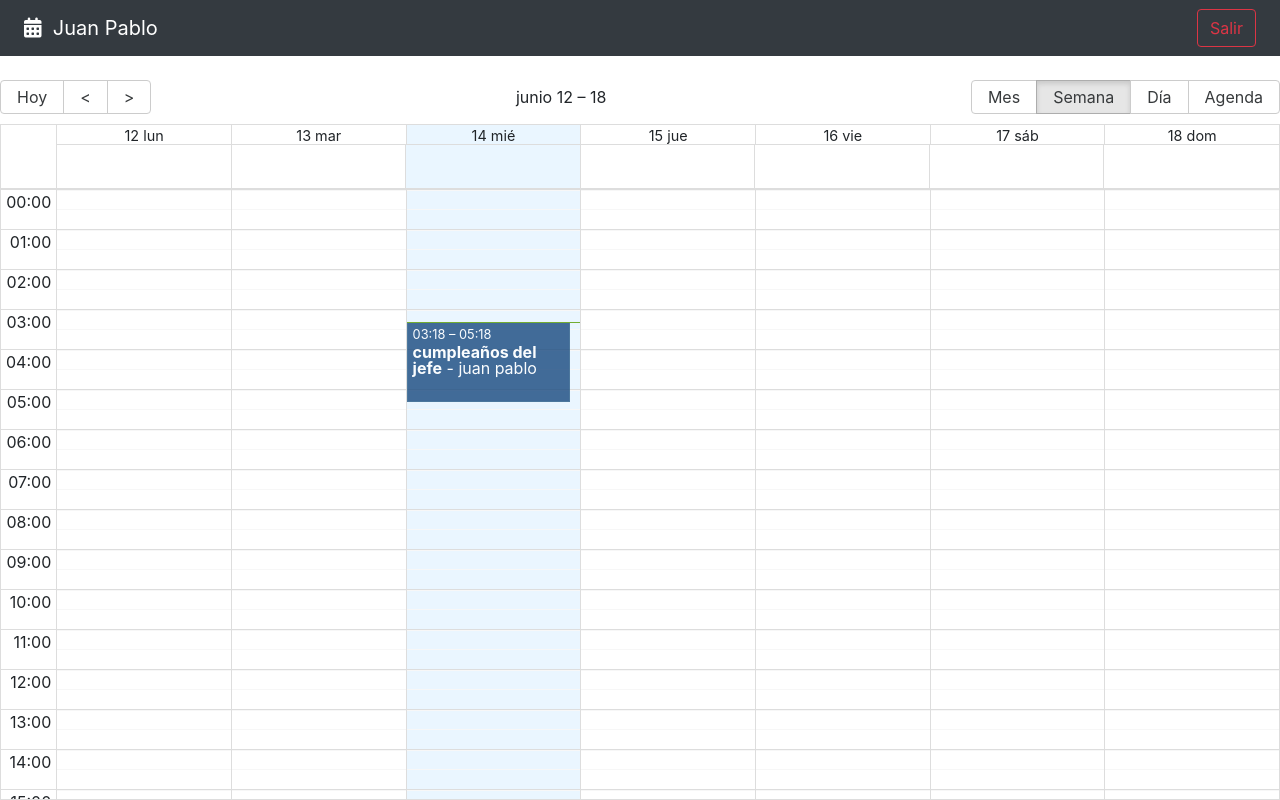
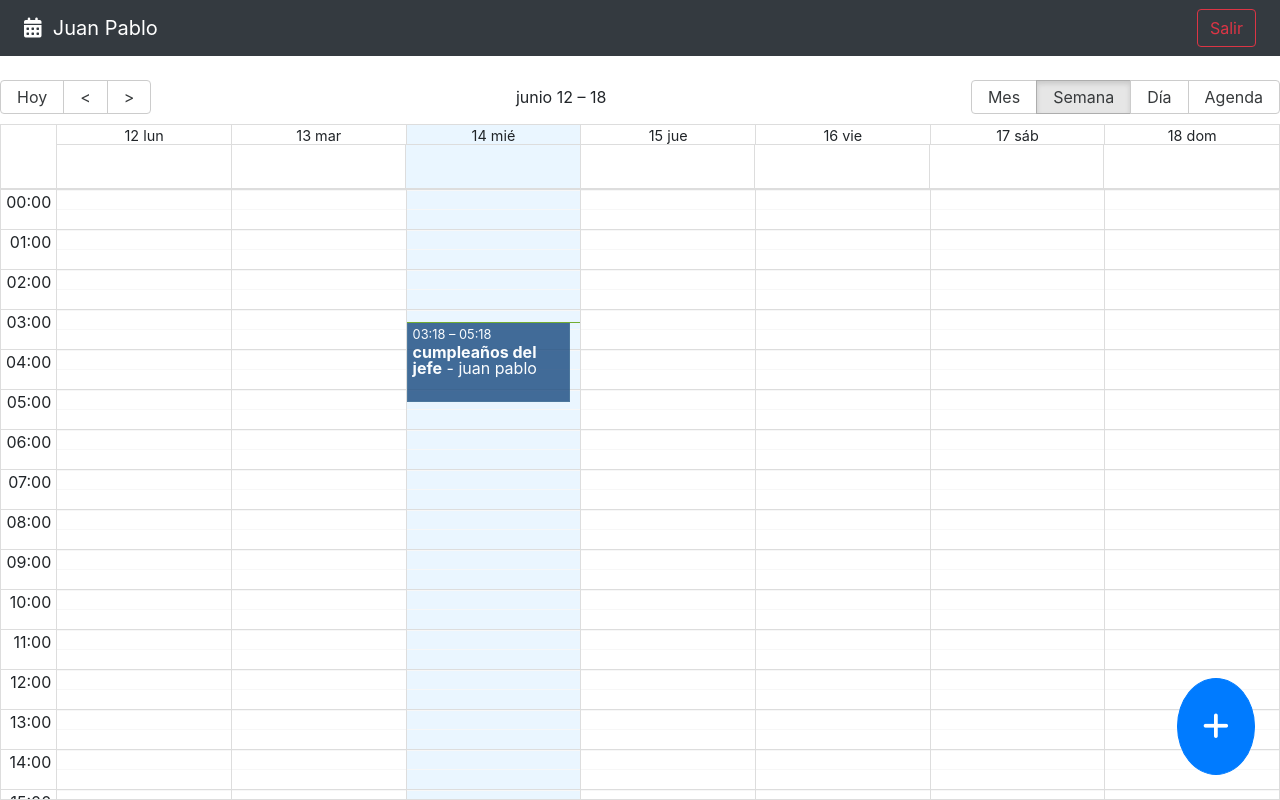
Before and after one commit to JuanBRS/CalendarAppReact, a React (Vite) app: page / in a window 1280 px wide. Built offline with nearby package versions, Linux system fonts and the light colour scheme.

Commit message:
preparar creacion nuevo evento

```diff
--- /dev/null
+++ b/src/calendar/components/FabAddNew.jsx
@@ -0,0 +1,28 @@
+import { addHours } from "date-fns";
+import { useCalendarStore, useUiStore } from "../../hooks";
+
+export const FabAddNew = () => {
+  const { openDateModal } = useUiStore();
+  const { setActiveEvent } = useCalendarStore();
+
+  const handleClickNew = () => {
+    setActiveEvent({
+      title: "",
+      notes: " ",
+      start: new Date(),
+      end: addHours(new Date(), 2),
+      bgcolor: "#fafafa",
+      user: {
+        _id: "123",
+        name: "juan pablo",
+      },
+    });
+    openDateModal();
+  };
+
+  return (
+    <button className="btn btn-primary fab" onClick={handleClickNew}>
+      <i className="fas fa-plus"></i>
+    </button>
+  );
+};
--- a/src/calendar/index.js
+++ b/src/calendar/index.js
@@ -1,4 +1,5 @@
 export * from "./components/CalendarEvents";
 export * from "./components/CalendarModal";
 export * from "./pages/CalendarPage";
-export * from "./components/Navbar"
+export * from "./components/Navbar";
+export * from "./components/FabAddNew";
--- a/src/calendar/pages/CalendarPage.jsx
+++ b/src/calendar/pages/CalendarPage.jsx
@@ -1,7 +1,7 @@
 import { Calendar } from "react-big-calendar";
 import "react-big-calendar/lib/css/react-big-calendar.css";
-import { addHours } from "date-fns";
-import { CalendarEvents, CalendarModal, Navbar } from "../";
+
+import { CalendarEvents, CalendarModal, FabAddNew, Navbar } from "../";
 import { localizer, getMessagesES } from "../../helpers";
 import { useState } from "react";
 import { useUiStore, useCalendarStore } from "../../hooks";
@@ -61,6 +61,7 @@
         onView={onViwChanged}
       />
       <CalendarModal />
+      <FabAddNew/>
     </>
   );
 };
--- a/src/styles.css
+++ b/src/styles.css
@@ -37,3 +37,13 @@
   outline: none;
   padding: 10px;
 }
+
+.fab{
+
+border-radius: 100%;
+bottom: 25px;
+font-size: 30px;
+padding: 25px;
+position: fixed;
+right: 25px;
+}
```
